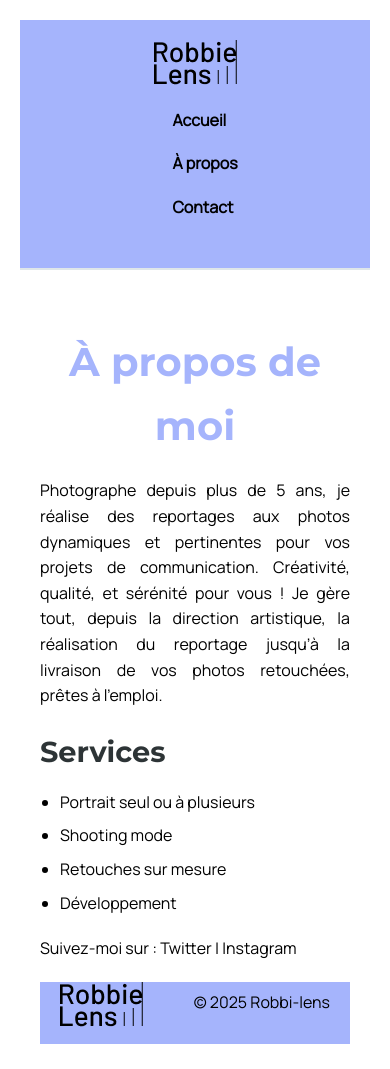
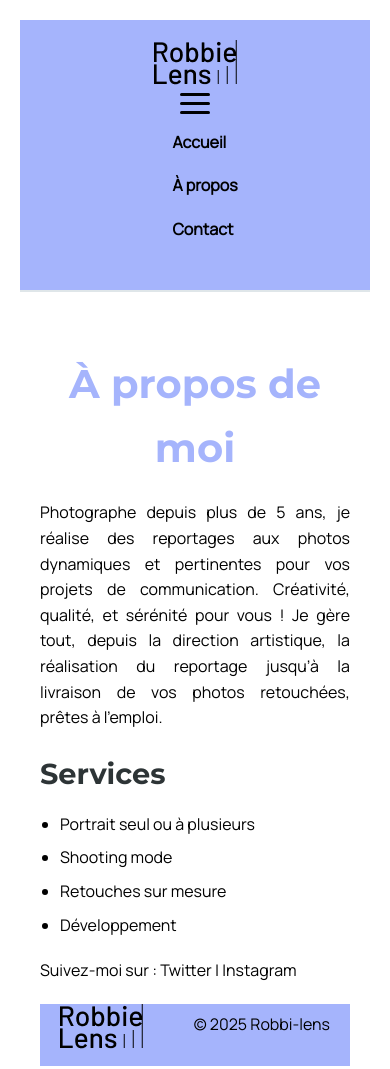
Before and after one commit to Dieudo-ux/robbielens, a plain HTML site: page a-propos.html in a window 390 px wide. Drawn offline with Linux system fonts and the light colour scheme.

Commit message:
Update a-propos.html

```diff
--- a/a-propos.html
+++ b/a-propos.html
@@ -12,6 +12,12 @@
       <a href="../index.html">
         <img src="logo.png" alt="Logo Robbie Lens" class="logo">
       </a>
+<!-- Bouton burger -->
+  <div id="burger" class="burger">
+    <span></span>
+    <span></span>
+    <span></span>
+  </div>
       <nav class="main-nav">
         <ul>
           <li><a href="../index.html">Accueil</a></li>
```
